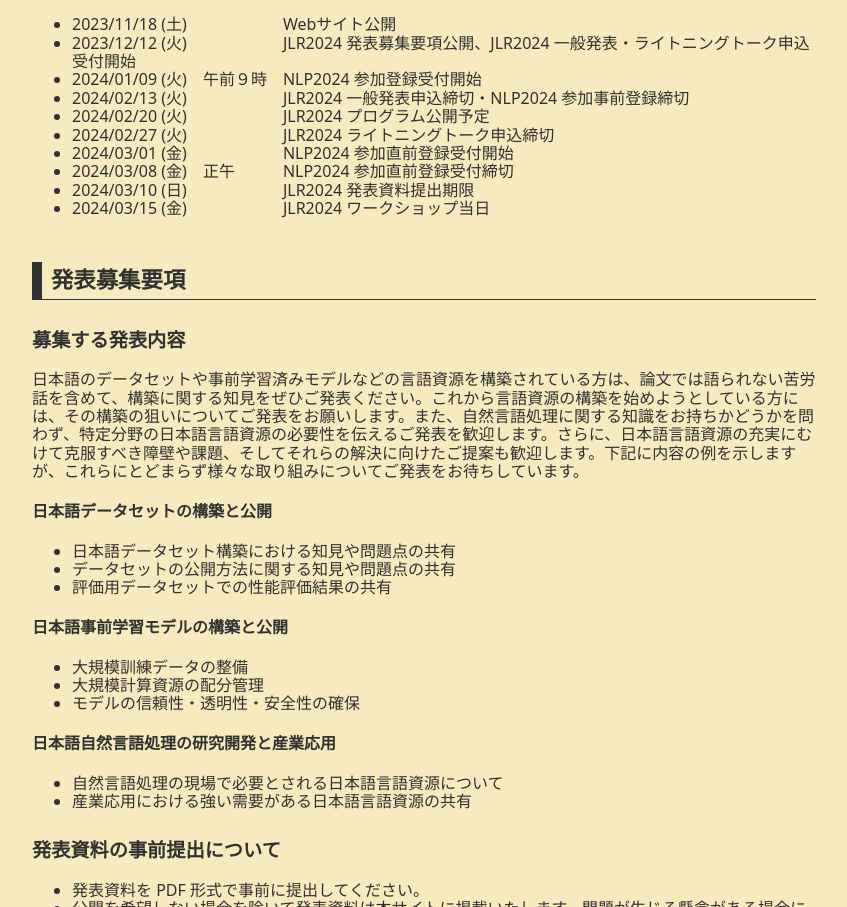
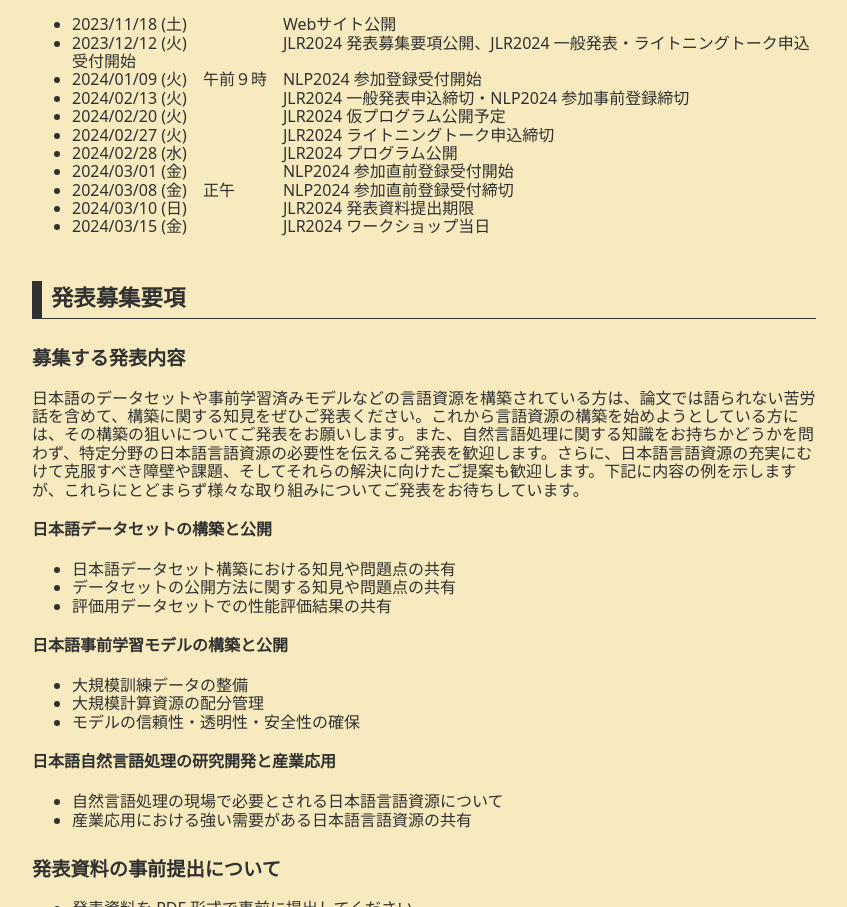
Before and after one commit to jedworkshop/JLR2024, an Eleventy site: page src/index.md in a window 1280 px wide. Shown: the part 803-1710 px from the top of the page, without its empty margins (216-1063 px from the left). Built offline with nearby package versions, Linux system fonts and the light colour scheme; Eleventy itself is replaced by a stand-in of ours; files that its build step writes are made by us from their sources.

Commit message:
add program publication date

```diff
--- a/src/index.md
+++ b/src/index.md
@@ -38,8 +38,9 @@
 - 2023/12/12 (火)　　　　　　JLR2024 発表募集要項公開、JLR2024 一般発表・ライトニングトーク申込受付開始
 - 2024/01/09 (火)　午前９時　NLP2024 参加登録受付開始
 - 2024/02/13 (火)　　　　　　JLR2024 一般発表申込締切・NLP2024 参加事前登録締切
-- 2024/02/20 (火)　　　　　　JLR2024 プログラム公開予定
+- 2024/02/20 (火)　　　　　　JLR2024 仮プログラム公開予定
 - 2024/02/27 (火)　　　　　　JLR2024 ライトニングトーク申込締切
+- 2024/02/28 (水)　　　　　　JLR2024 プログラム公開
 - 2024/03/01 (金)　　　　　　NLP2024 参加直前登録受付開始
 - 2024/03/08 (金)　正午　　　NLP2024 参加直前登録受付締切
 - 2024/03/10 (日)　　　　　　JLR2024 発表資料提出期限
```
